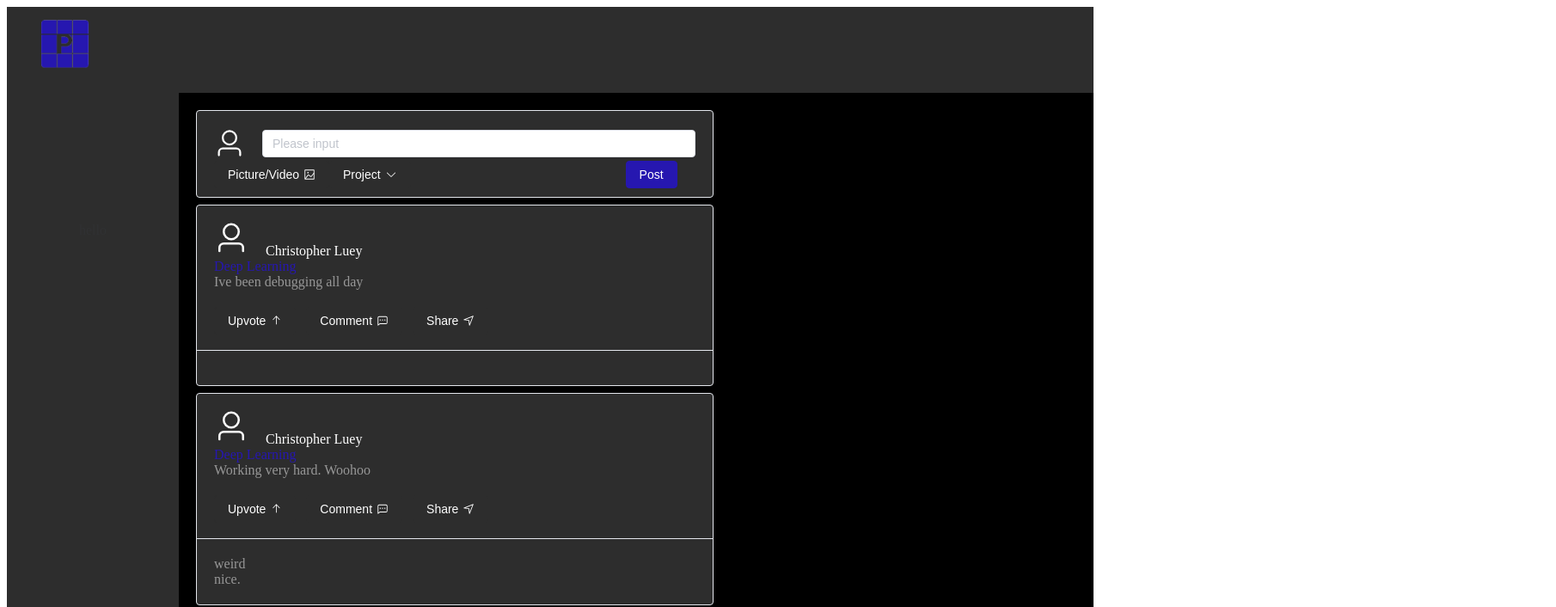
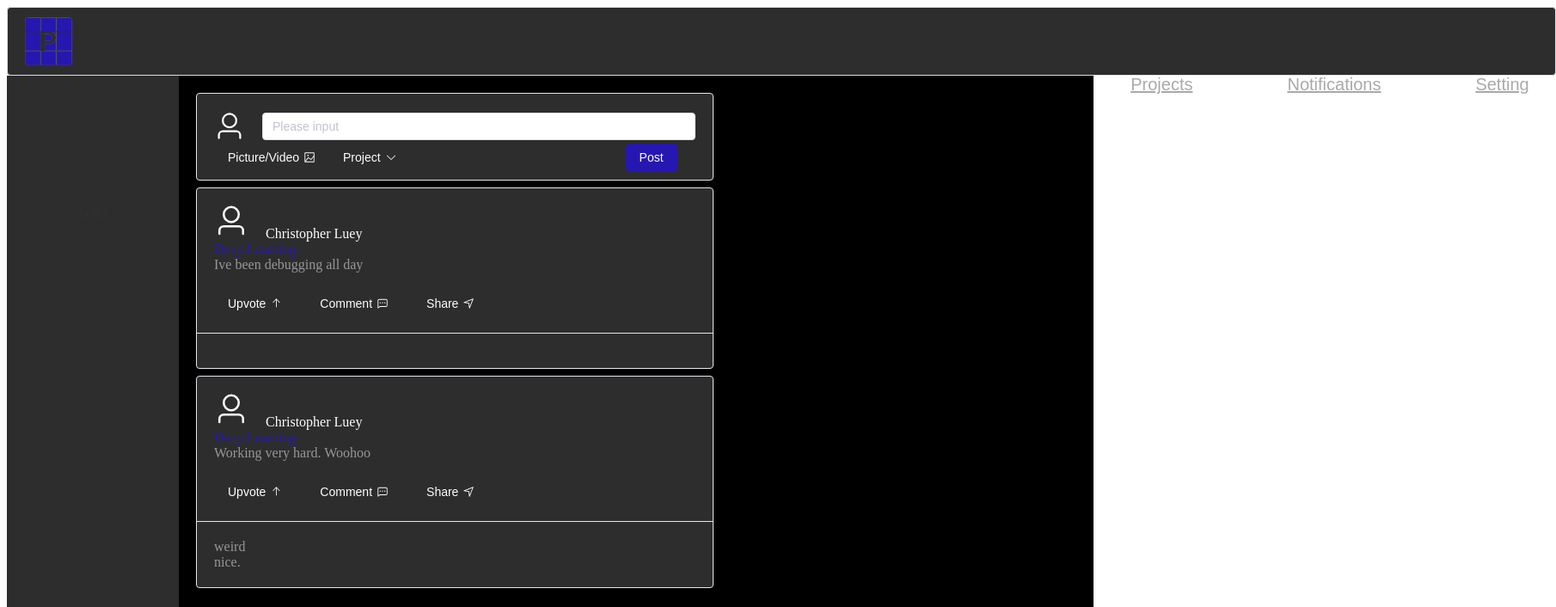
Before and after one commit to chrisluey/portgrid, a Vue app: page / in a window 1280 px wide. Shown: the top 706 px of the page at 86% size, 1810 px wide, since content can reach past the window. Built offline with nearby package versions, Linux system fonts and the light colour scheme; some icons are missing; the HTML template or start-up script is replaced by a standard one.

Commit message:
integrated navbar

```diff
--- a/package.json
+++ b/package.json
@@ -8,6 +8,7 @@
     "lint": "vue-cli-service lint"
   },
   "dependencies": {
+    "@element-plus/icons": "0.0.11",
     "@element-plus/icons-vue": "^0.2.4",
     "axios": "^0.24.0",
     "bootstrap": "^5.1.3",
--- a/src/components/navbar.vue
+++ b/src/components/navbar.vue
@@ -2,12 +2,13 @@
   <div>
     <h2></h2>
     <nav>
+    <img src="@/assets/logo.png" alt="logo" style="width:100px;height:100px; margin-right: 605px">
+
     <router-link class="spacing" to="/"><el-icon size="20"><HomeFilled /></el-icon>Home</router-link>
 
     <router-link class="spacing" to="/Profile"><el-icon size="20"><User /></el-icon>Profile</router-link>
     <router-link class="spacing" to=""><el-icon size="20"><Message /></el-icon>Message</router-link>
     <router-link class="spacing" to=""><el-icon size="20"><Folder /></el-icon>Projects</router-link>
-    <router-link class="spacing" to=""><el-icon size="20"><Upload /></el-icon>Uploads</router-link>
     <router-link class="spacing" to=""><el-icon size="20"><Bell /></el-icon>Notifications</router-link>
     <router-link class="spacing" to=""><el-icon size="20"><Tools /></el-icon>Setting</router-link>
     </nav>
@@ -20,14 +21,12 @@ import { User } from '@element-plus/icons'
 import { Message } from '@element-plus/icons'
 import { Bell } from '@element-plus/icons'
 import { Folder } from '@element-plus/icons'
-import { Upload } from '@element-plus/icons'
 import { Tools } from '@element-plus/icons'
 </script>
 
 <style>
 .spacing {
-    margin-left: 100px;
-    margin-right: 100px;
+    margin-left: 30px;
     color: darkgray;
     font-size: 20px;
    padding-left:30px;
--- a/src/views/Home.vue
+++ b/src/views/Home.vue
@@ -1,8 +1,8 @@
 <template>
   <div class="common-layout">
-    <el-header>
-    <img src="@/assets/logo.png" alt="logo" style="width:100px;height:100px;">
-    </el-header>
+    <nav>
+      <el-button size="large" style="background-color: #2D2D2D; height: 80px;padding:0px"><navbar></navbar></el-button>
+    </nav>
     <el-container>
         <el-aside width="200px">hello</el-aside>
         <el-main>
@@ -64,6 +64,7 @@
   import { ref } from 'vue'
   import allPosts from '@/data/posts.js'
   import allProjects from '@/data/projects.js'
+  import navbar from '@/components/navbar.vue'
 
   const input = ref('')
   var project = ''
@@ -90,7 +91,8 @@
       ArrowDown,
       Top,
       ChatDotSquare,
-      Position
+      Position,
+      navbar
     },
     methods: {
       handlePost: function () {
@@ -151,7 +153,7 @@
     height: 100px;
     position: top;
   }
-  .el-header {
+  .nav {
     background-color: #2D2D2D;
     text-align: left;
     color: var(--el-text-color-primary);
```
Also changed, not shown: 1 other file (tests, documents, lock files or other folders).
